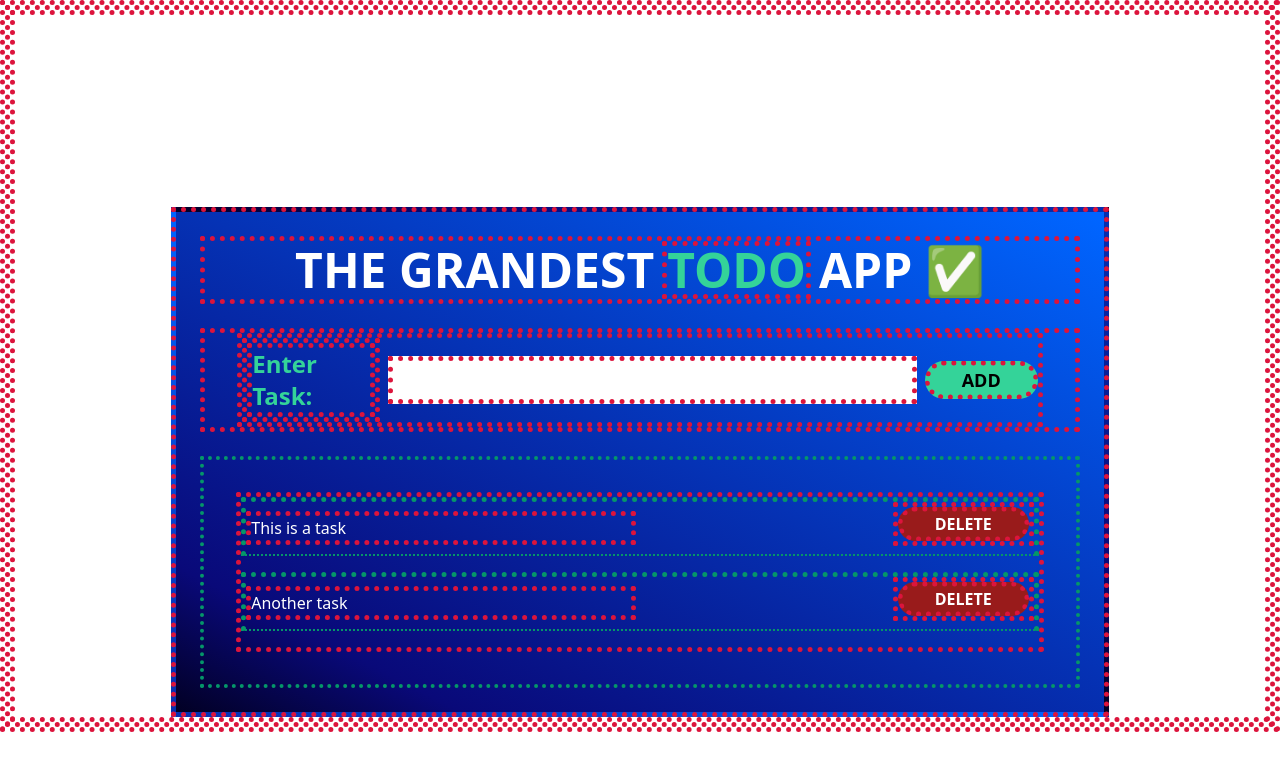
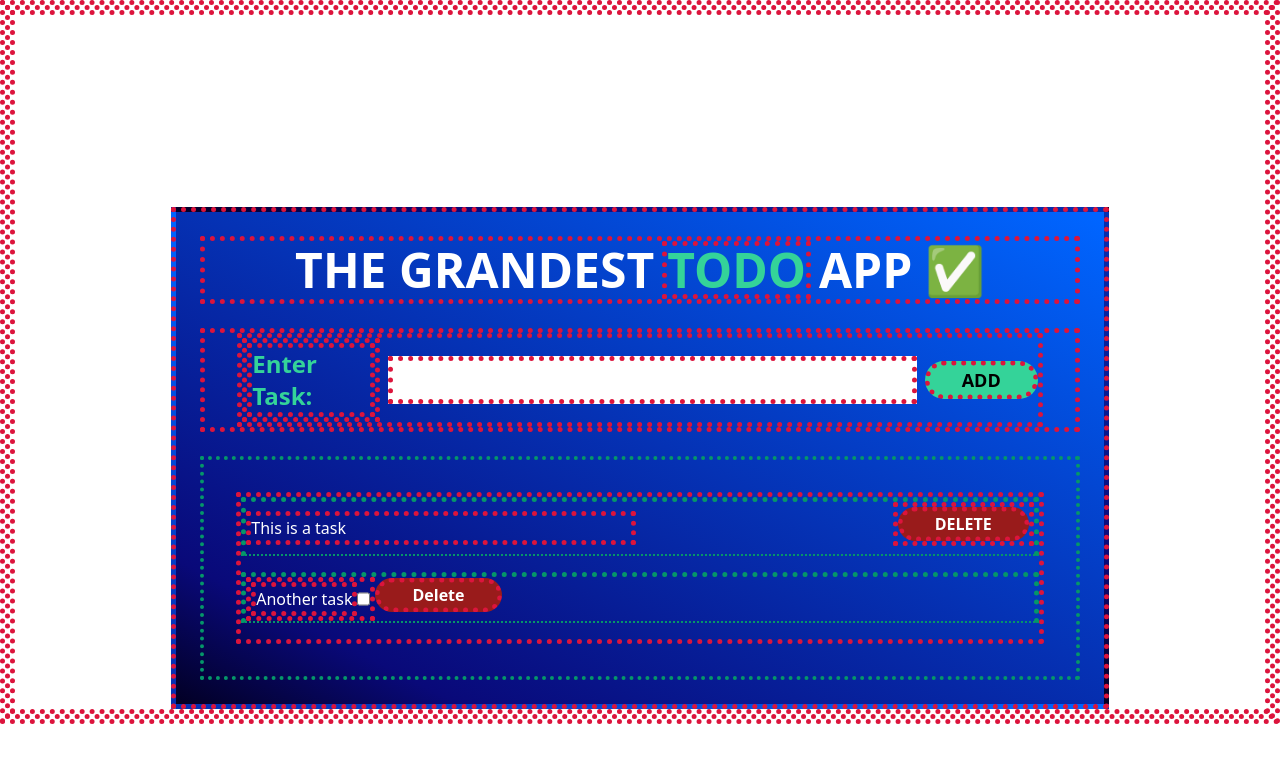
Before and after one commit to kingralph33/todo-react, a React (Vite) app: page / in a window 1280 px wide. Shown: the top 770 px of the page. Built offline with nearby package versions, Linux system fonts and the light colour scheme.

Commit message:
update styling to task list

```diff
--- a/src/Components/TaskList.tsx
+++ b/src/Components/TaskList.tsx
@@ -10,11 +10,20 @@ export default function TaskList() {
 						<DeleteButton />
 					</div>
 				</li>
-				<li className='grid gap-x-2 grid-cols-2 items-center border-b-2 border-emerald-600 mb-4'>
-					<p>Another task</p>
-					<div className='w-fit justify-self-end mb-2'>
-						<DeleteButton />
-					</div>
+				<li className='flex items-center border-b-2 border-emerald-600 mb-4'>
+					<label className='flex'>
+						<p>Another task</p>
+						<input
+							type='checkbox'
+							name='taskCompletedBox'
+							id='taskCompletedBox'
+						/>
+					</label>
+					<input
+						type='submit'
+						value='Delete'
+						className=' flex w-fit justify-self-end mb-2 rounded-full bg-red-800 font-bold text-md px-4 lg:px-8'
+					/>
 				</li>
 			</ul>
 		</div>
```
